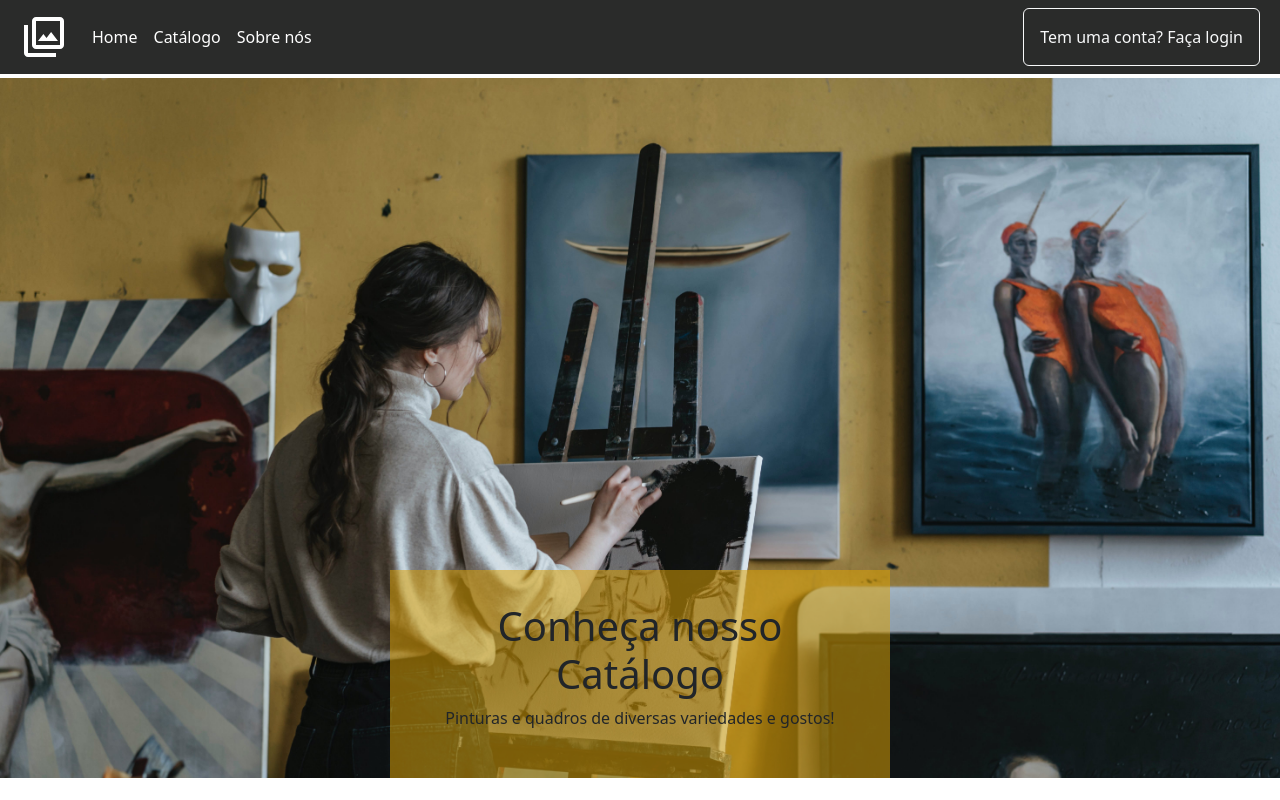
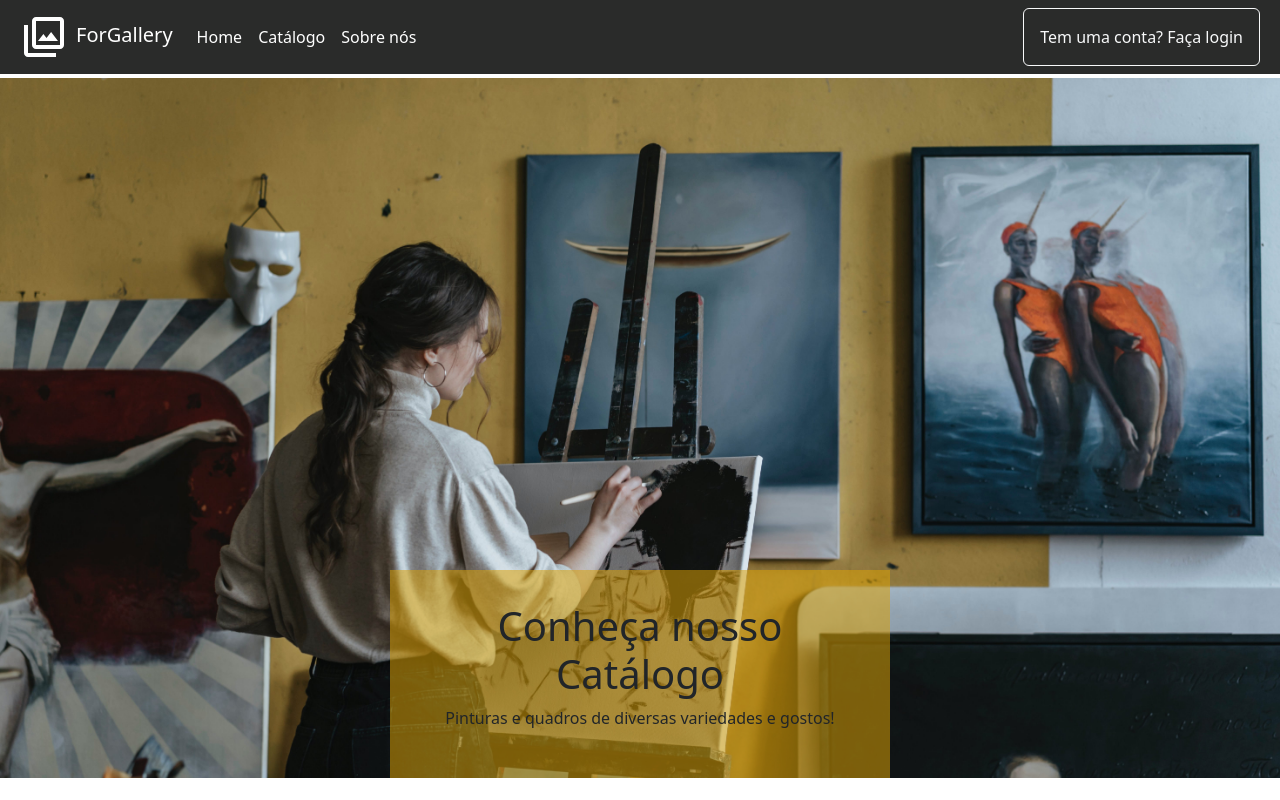
Before and after one commit to Miqcampos/bootstrapAulas, a plain HTML site: page avaliacao/pages/catalogo.html in a window 1280 px wide. Shown: the top 800 px of the page. Drawn offline with nearby package versions, Linux system fonts and the light colour scheme.

Commit message:
avaliacao
atualização

```diff
--- a/avaliacao/pages/catalogo.html
+++ b/avaliacao/pages/catalogo.html
@@ -16,7 +16,7 @@
         <header id="navHeader" class="container-fluid p-0 m-0">
                 <nav class="navbar navbar-expand-lg p-2">
                     <div class="container-fluid">
-                      <a class="navbar-brand" href="../index.html"><img src="../images/logo/logo.svg" style="width: 3rem;" alt=""></a>
+                      <a class="navbar-brand" style="color: var(--branco);" href="../index.html"><img src="../images/logo/logo.svg" class="me-2" style="width: 3rem;" alt="">ForGallery</a>
                       <button class="navbar-toggler" type="button" data-bs-toggle="collapse" data-bs-target="#navbarSupportedContent" aria-controls="navbarSupportedContent" aria-expanded="false" aria-label="Toggle navigation">
                         <span class="navbar-toggler-icon"></span>
                       </button>
```
Also changed, not shown: avaliacao/index.html (+1 -1 lines), avaliacao/pages/sobreNos.html (+1 -1 lines).
